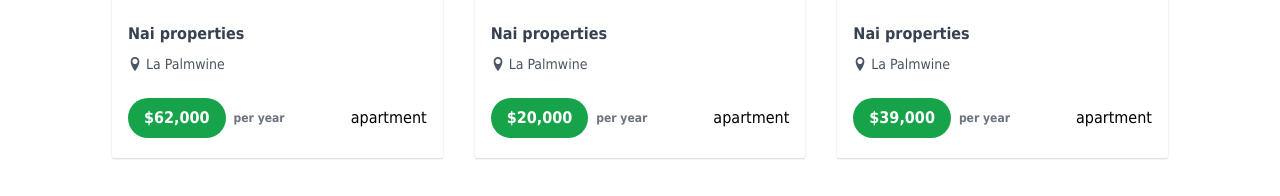
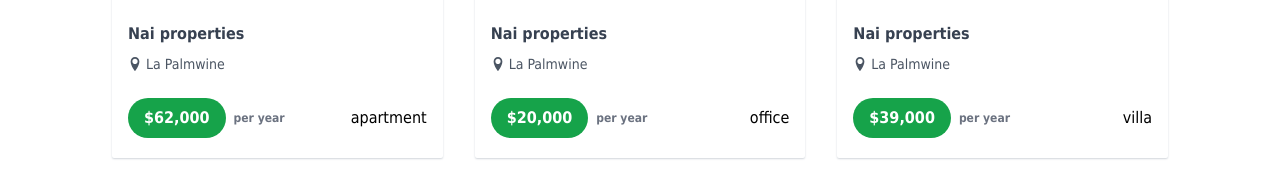
Before and after one commit to naicfc/Real-Estate, a React (Create React App) app: page / in a window 1280 px wide. Shown: the part 1635-1831 px from the top of the page. Built offline with nearby package versions, Linux system fonts and the light colour scheme; no server answers.

Commit message:
minor UI changes

```diff
--- a/src/components/recent/Recent.jsx
+++ b/src/components/recent/Recent.jsx
@@ -32,7 +32,7 @@ export default function Recent() {
           name={"Nai properties"}
           location={"La Palmwine"}
           price={"$20,000"}
-          type={"apartment"}
+          type={"office"}
         />
         <RecentCard
           url={Image3}
@@ -40,7 +40,7 @@ export default function Recent() {
           name={"Nai properties"}
           location={"La Palmwine"}
           price={"$39,000"}
-          type={"apartment"}
+          type={"villa"}
         />
       </div>
     </div>
```
